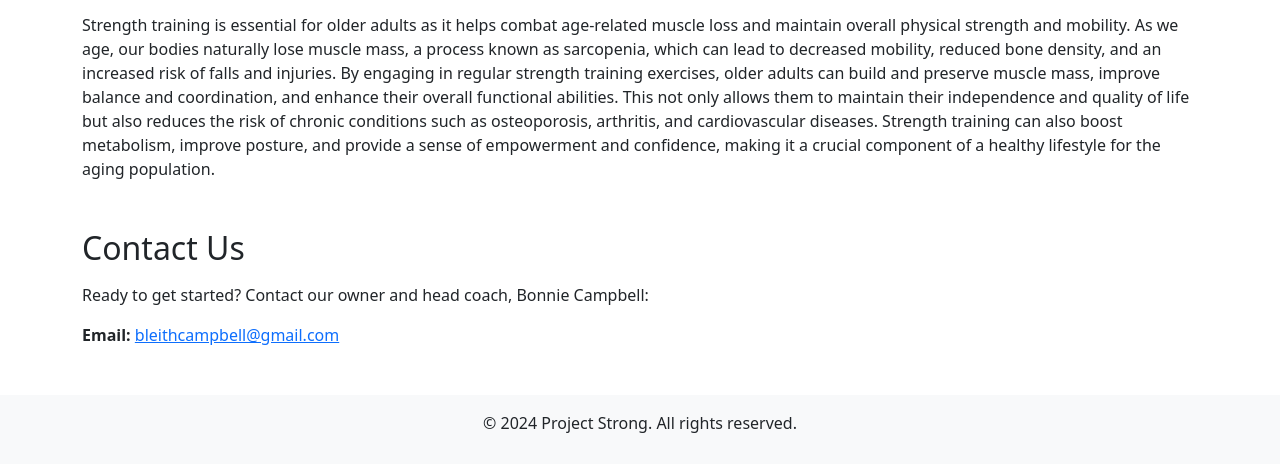
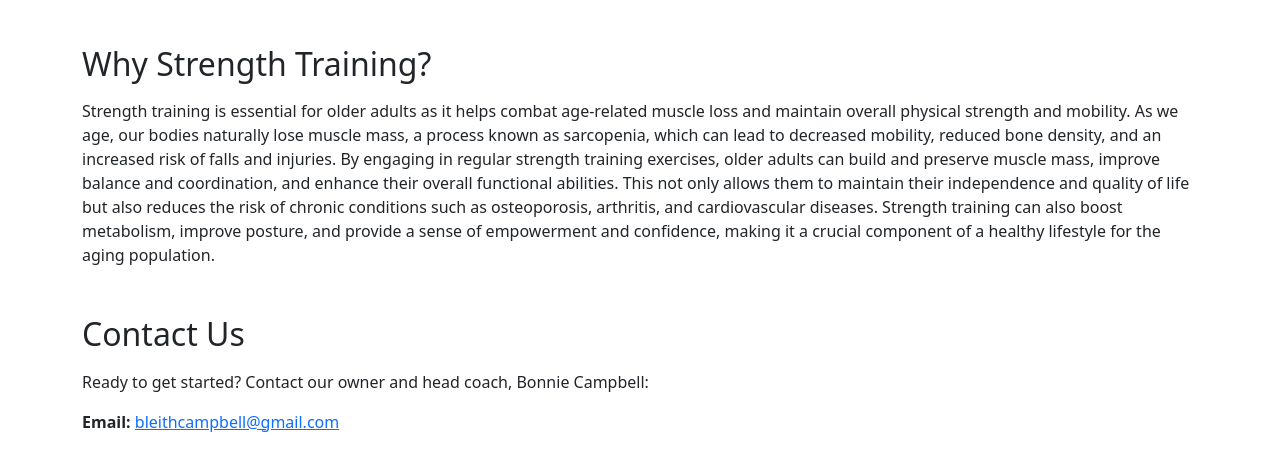
Before and after one commit to jdc9111/New-Project-Strong, a plain HTML site: page index.html in a window 1280 px wide. Shown: the part 747-1211 px from the top of the page. Drawn offline with nearby package versions, Linux system fonts and the light colour scheme.

Commit message:
added why

```diff
--- a/index.html
+++ b/index.html
@@ -56,7 +56,10 @@
         <section id="about" class="mb-5">
             <h2 class="mb-3">About Us</h2>
             <p>Project Strong is dedicated to helping older adults improve their strength, mobility, and overall well-being. Our tailored programs are designed to meet the unique needs of each individual, promoting a healthier and more active lifestyle.</p>
+        </section>
 
+        <section id="why" class="mb-5">
+            <h2 class="mb-3">Why Strength Training?</h2>
             <p class="mt-3">Strength training is essential for older adults as it helps combat age-related muscle loss and maintain overall physical strength and mobility. As we age, our bodies naturally lose muscle mass, a process known as sarcopenia, which can lead to decreased mobility, reduced bone density, and an increased risk of falls and injuries. By engaging in regular strength training exercises, older adults can build and preserve muscle mass, improve balance and coordination, and enhance their overall functional abilities. This not only allows them to maintain their independence and quality of life but also reduces the risk of chronic conditions such as osteoporosis, arthritis, and cardiovascular diseases. Strength training can also boost metabolism, improve posture, and provide a sense of empowerment and confidence, making it a crucial component of a healthy lifestyle for the aging population.</p>
         </section>
 
```
